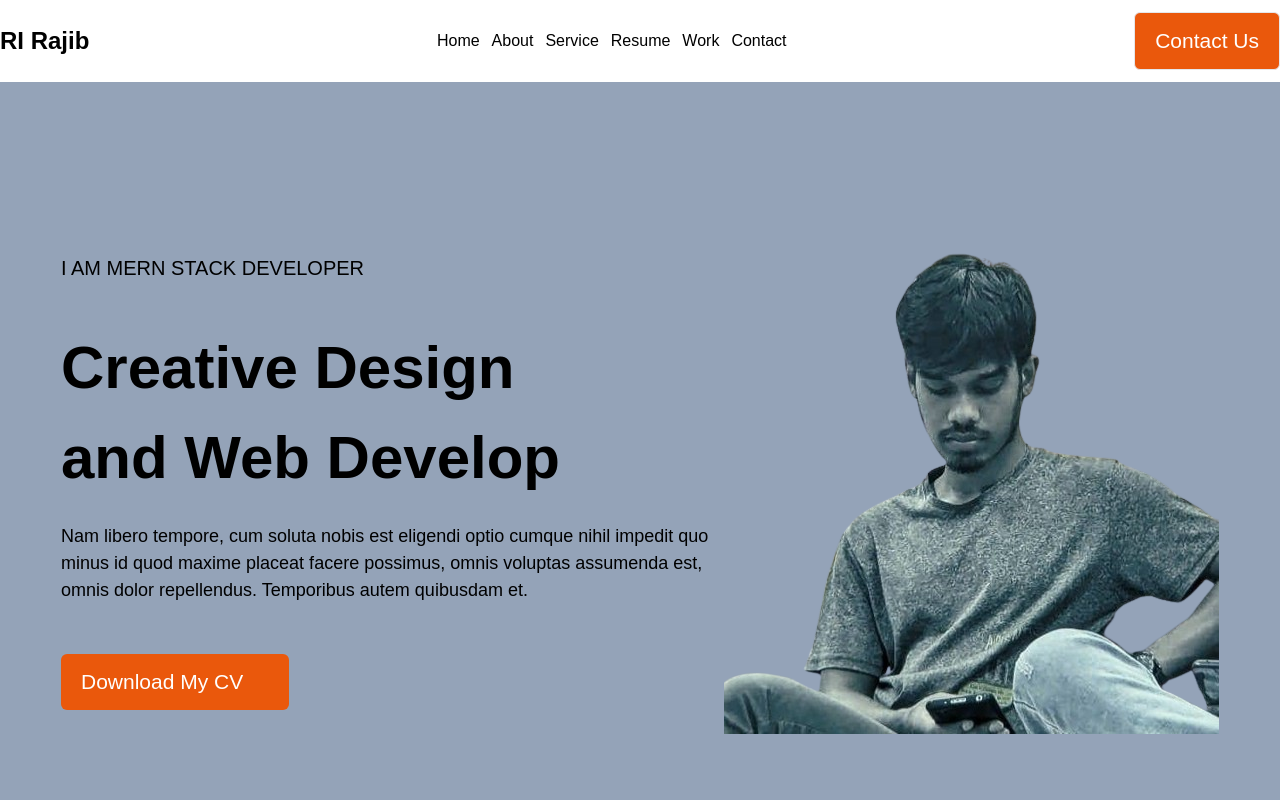
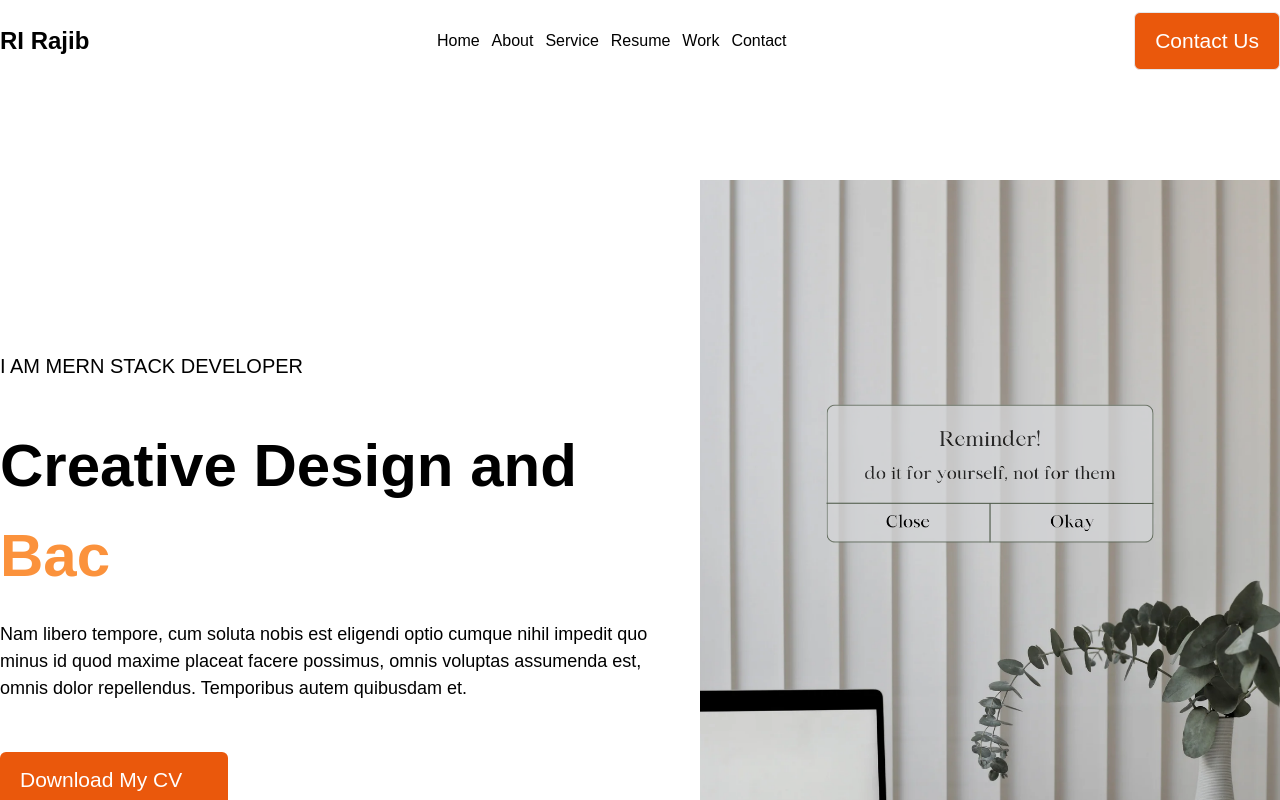
Before and after one commit to rajibulislam60/portfolio, a React (Vite) app: page / in a window 1280 px wide. Shown: the top 800 px of the page. Built offline with nearby package versions, Linux system fonts and the light colour scheme.

Commit message:
add text type animation

```diff
--- a/package.json
+++ b/package.json
@@ -15,6 +15,7 @@
     "react-icons": "^5.2.1",
     "react-router-dom": "^6.26.0",
     "react-slick": "^0.30.2",
+    "react-type-animation": "^3.2.0",
     "slick-carousel": "^1.8.1"
   },
   "devDependencies": {
--- a/src/pages/Bannar.jsx
+++ b/src/pages/Bannar.jsx
@@ -1,21 +1,28 @@
 import React, { useState } from 'react';
-import BannarImage from '../assets/BannarPic.png';
+import BannarImage from '../assets/bannar.png';
 import Container from '../Components/Container';
 import Button from '../Components/Button';
+import { TypeAnimation } from "react-type-animation";
 
 const Bannar = () => {
 
   return (
-    <div className="h-screen flex bg-slate-400">
+    <div className="mt-[98px]">
       <Container>
-        <div className=" h-full flex justify-between items-center object-cover">
+        <div className=" flex justify-between items-center ">
           <div>
             <h3 className="uppercase font-normal text-[20px]">
               I am mern stack developer
             </h3>
-            <h1 className="text-[60px] leading-1.7 font-bold mt-[40px]">
-              Creative Design <br />
-              and Web Develop
+            <h1 className="w-[700px] text-[60px] leading-1.7 font-bold mt-[40px]">
+              Creative Design and {" "}
+              <div className='text-orange-400'>
+                <TypeAnimation
+                  sequence={["Web Develop", 1000, "Front-End Develop", 1000, "Back-End Develop", 1000, "Full Stack Develop", 1000]}
+                  style={{ fontSize: "60px" }}
+                  repeat={Infinity}
+                />
+              </div>
             </h1>
             <p className="text-[18px] leading-1.7 font-light mt-[20px] max-w-[663px]">
               Nam libero tempore, cum soluta nobis est eligendi optio cumque
@@ -23,7 +30,7 @@ const Bannar = () => {
               omnis voluptas assumenda est, omnis dolor repellendus. Temporibus
               autem quibusdam et.
             </p>
-            <div className='mt-[50px]'>
+            <div className="mt-[50px]">
               <Button
                 className="bg-orange-600 text-white px-5 py-3 text-[21px] font-medium rounded-md hover:bg-black duration-[0.4s] max-w-[228px] mt-[50px]"
                 name="Download My CV"
@@ -31,8 +38,8 @@ const Bannar = () => {
               />
             </div>
           </div>
-          <div>
-            <img src={BannarImage} alt="Profile Picture" />
+          <div className=''>
+            <img src={BannarImage} alt="Profile Picture" className='h-[800px] w-[600px] object-cover'/>
           </div>
         </div>
       </Container>
--- a/src/pages/Service.jsx
+++ b/src/pages/Service.jsx
@@ -11,7 +11,7 @@ const Service = () => {
           <div>
             <Title titleName="My Service" titleItem="Services I offer" />
           </div>
-          <div className="mt-[70px] flex justify-center gap-8">
+          <div className="mt-[70px] flex justify-center gap-8 flex-wrap">
             <div className="border border-orange-100 max-w-[350px] text-center px-[30px] py-10 hover:bg-orange-100 rounded-md">
               <VscVmConnect className="text-[60px] mx-auto text-orange-300" />
               <h3 className="text-[24px] leading-1.7 font-semibold mt-4 mb-3">
@@ -25,7 +25,27 @@ const Service = () => {
             <div className="border border-orange-100 max-w-[350px] text-center px-[30px] py-10 hover:bg-orange-100 rounded-md">
               <VscVmConnect className="text-[60px] mx-auto text-orange-300" />
               <h3 className="text-[24px] leading-1.7 font-semibold mt-4 mb-3">
+                Back-End Developer
+              </h3>
+              <p className="text-[16px] leading-1.7 font-light text-slate-500">
+                Hen our power of choice is untrammelled and when nothing
+                prevents our being able
+              </p>
+            </div>
+            <div className="border border-orange-100 max-w-[350px] text-center px-[30px] py-10 hover:bg-orange-100 rounded-md">
+              <VscVmConnect className="text-[60px] mx-auto text-orange-300" />
+              <h3 className="text-[24px] leading-1.7 font-semibold mt-4 mb-3">
                 Web Developer
+              </h3>
+              <p className="text-[16px] leading-1.7 font-light text-slate-500">
+                Hen our power of choice is untrammelled and when nothing
+                prevents our being able
+              </p>
+            </div>
+            <div className="border border-orange-100 max-w-[350px] text-center px-[30px] py-10 hover:bg-orange-100 rounded-md">
+              <VscVmConnect className="text-[60px] mx-auto text-orange-300" />
+              <h3 className="text-[24px] leading-1.7 font-semibold mt-4 mb-3">
+                Full Stack Developer
               </h3>
               <p className="text-[16px] leading-1.7 font-light text-slate-500">
                 Hen our power of choice is untrammelled and when nothing
```
Also changed, not shown: src/assets/bannar.png (added), 1 other file (tests, documents, lock files or other folders).
